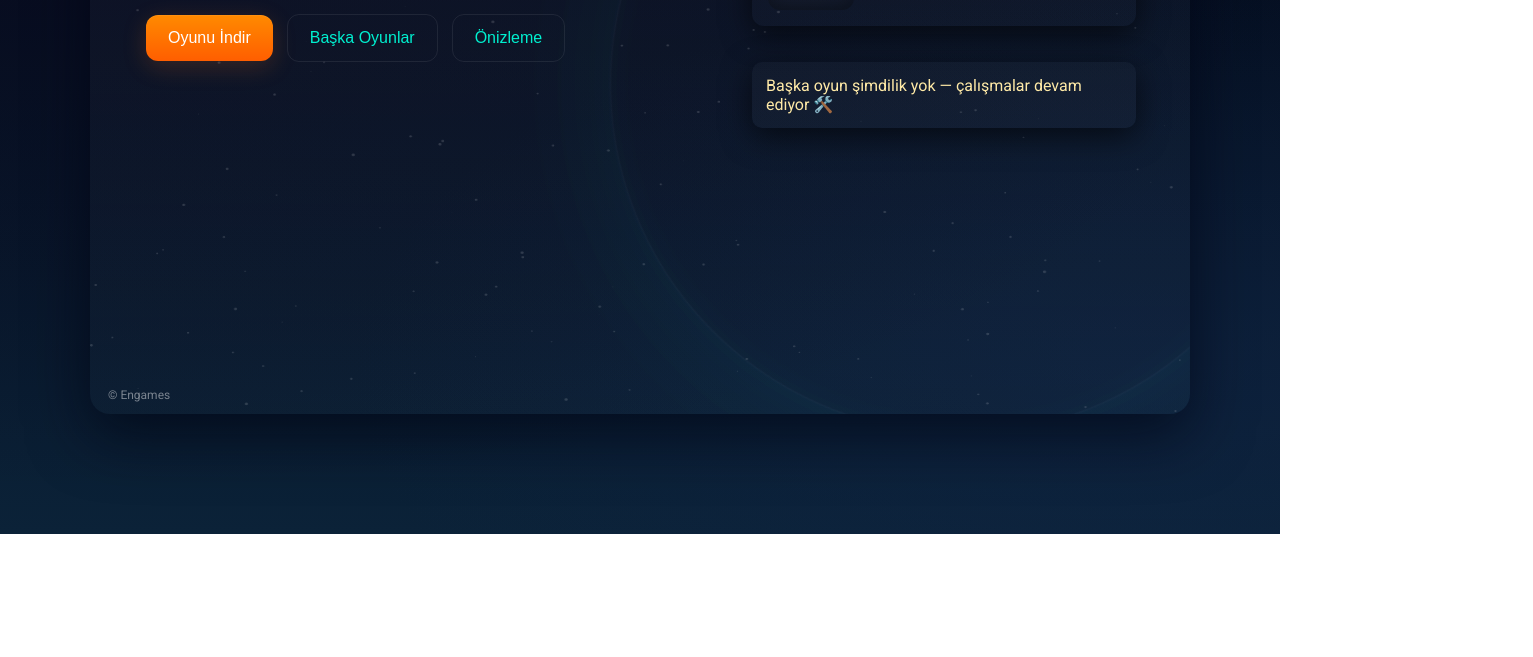
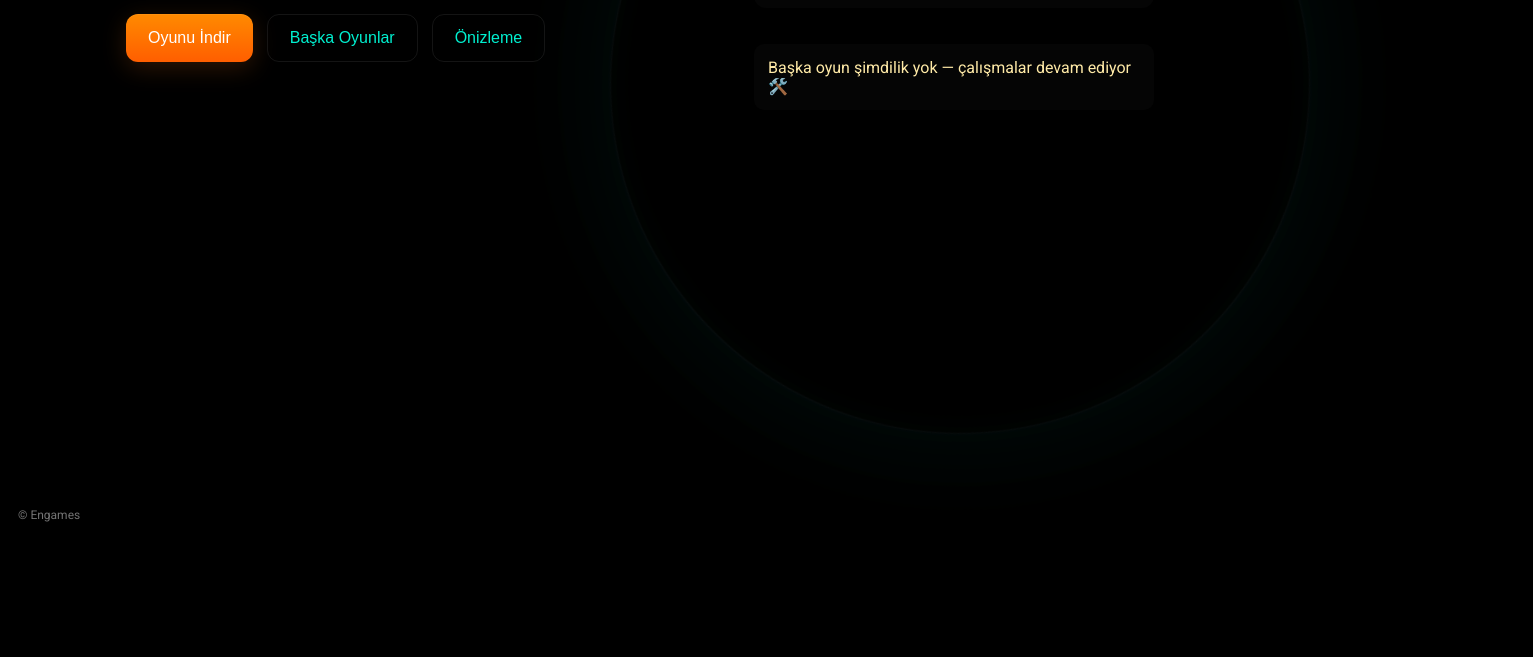
Before and after one commit to ensaryaticiomen-stack/Turtlepy, a plain HTML site: page index.html in a window 1280 px wide. Shown: the part 266-923 px from the top of the page, 1533 px wide, since content can reach past the window. Before the commit the page ends 800 px from the top, so only its background shows below. Drawn offline with Linux system fonts and the light colour scheme.

Commit message:
index.html

```diff
--- a/index.html
+++ b/index.html
@@ -1,137 +1,77 @@
 <!DOCTYPE html>
 <html lang="tr">
 <head>
-<meta charset="utf-8" />
-<meta name="viewport" content="width=device-width,initial-scale=1" />
+<meta charset="utf-8">
+<meta name="viewport" content="width=device-width, initial-scale=1">
 <title>Kaplumbağa Oyunu — Engames</title>
-
 <link href="https://fonts.googleapis.com/css2?family=Roboto:wght@400;700&display=swap" rel="stylesheet">
-
 <style>
-  :root{
-    --accent:#00f0d0;
-    --warm:#ff8a00;
-    --bg1:#020617;
-    --bg2:#0b2238;
+  *{box-sizing:border-box;}
+  html, body{
+    height:100%; width:100%; margin:0; padding:0; overflow:hidden;
+    font-family:"Roboto",system-ui,-apple-system,"Segoe UI",Roboto,"Helvetica Neue",Arial;
+    background:black;
+    color:white;
   }
 
-  *{box-sizing:border-box}
-  html,body{height:100%}
-  body{
-    margin:0;
-    font-family: "Roboto", system-ui, -apple-system, "Segoe UI", Roboto, "Helvetica Neue", Arial;
-    background: radial-gradient(1200px 600px at 10% 20%, rgba(10,10,30,0.6), transparent),
-                radial-gradient(800px 400px at 90% 80%, rgba(20,40,80,0.35), transparent),
-                linear-gradient(180deg,var(--bg1),var(--bg2));
-    color:#fff;
-    overflow:hidden;
-    display:flex;
-    align-items:center;
-    justify-content:center;
-    padding:40px;
+  #particleCanvas{
+    position:fixed; top:0; left:0; width:100%; height:100%; z-index:-1; display:block;
   }
 
   .stage{
-    width:min(1100px,96%);
-    max-width:1200px;
-    min-height:560px;
-    border-radius:20px;
-    background: linear-gradient(180deg, rgba(255,255,255,0.03), rgba(255,255,255,0.01));
-    box-shadow: 0 20px 60px rgba(2,6,20,0.7), inset 0 1px 0 rgba(255,255,255,0.02);
-    position:relative;
-    overflow:hidden;
+    position:absolute; top:50%; left:50%; transform:translate(-50%,-50%);
+    display:grid; grid-template-columns:1fr 400px; gap:28px;
+    width:min(1100px,96%); max-width:1200px; min-height:560px;
+    background: rgba(0,0,0,0.1); border-radius:20px;
     padding:36px;
-    display:grid;
-    grid-template-columns: 1fr 420px;
-    gap:28px;
   }
 
   .left{
-    padding:10px 20px;
-    display:flex;
-    flex-direction:column;
-    gap:18px;
-    align-items:flex-start;
+    display:flex; flex-direction:column; gap:18px; align-items:flex-start;
   }
 
   h1{
-    font-size: clamp(28px, 4vw, 56px);
-    line-height:1;
-    margin:0;
-    letter-spacing: -1px;
-    color: #e6fbff;
-    text-shadow:
-      0 0 8px rgba(0,240,208,0.12),
-      0 0 30px rgba(0,200,180,0.06);
-    transform-style:preserve-3d;
-    perspective:1000px;
-    transition: transform 0.35s ease;
+    font-size:clamp(28px, 4vw, 56px);
+    margin:0; letter-spacing:-1px;
+    color:#e6fbff; text-shadow:0 0 8px rgba(0,240,208,0.12),0 0 30px rgba(0,200,180,0.06);
   }
 
   p.lead{
-    margin:0;
-    color:rgba(255,255,255,0.85);
-    max-width:70%;
+    margin:0; color:rgba(255,255,255,0.85); max-width:70%;
   }
 
   .actions{
-    display:flex;
-    gap:14px;
-    align-items:center;
-    margin-top:8px;
+    display:flex; gap:14px; margin-top:8px;
   }
 
   .btn{
-    display:inline-flex;
-    align-items:center;
-    gap:12px;
-    background:linear-gradient(180deg,var(--warm),#ff5e00);
-    color:white;
-    border:none;
-    padding:14px 22px;
-    border-radius:12px;
-    font-size:1rem;
-    cursor:pointer;
-    box-shadow: 0 6px 24px rgba(255,120,30,0.18), 0 1px 0 rgba(255,255,255,0.06) inset;
+    display:inline-flex; align-items:center; gap:12px;
+    background:linear-gradient(180deg,#ff8a00,#ff5e00);
+    color:white; border:none; padding:14px 22px;
+    border-radius:12px; font-size:1rem; cursor:pointer;
+    box-shadow:0 6px 24px rgba(255,120,30,0.18),0 1px 0 rgba(255,255,255,0.06) inset;
+    position:relative; overflow:hidden;
     transition: transform .18s ease, box-shadow .18s ease;
-    position:relative;
-    overflow:hidden;
   }
   .btn::before{
-    content:'';
-    position:absolute;
-    top:0; left:-75%;
-    width:50%; height:100%;
-    background: rgba(255,255,255,0.2);
-    transform:skewX(-25deg);
-    transition:0.5s;
+    content:''; position:absolute; top:0; left:-75%; width:50%; height:100%;
+    background: rgba(255,255,255,0.2); transform:skewX(-25deg); transition:0.5s;
   }
   .btn:hover::before{ left:125%; }
   .btn:hover{ transform: scale(1.05); box-shadow:0 0 30px rgba(255,102,0,1); }
 
   .ghost{
-    background:transparent;
-    border:1px solid rgba(255,255,255,0.08);
-    color:var(--accent);
-    box-shadow:none;
+    background:transparent; border:1px solid rgba(255,255,255,0.08); color:#00f0d0; box-shadow:none;
   }
 
   .right{
-    padding:18px;
-    display:flex;
-    flex-direction:column;
-    gap:14px;
-    align-items:stretch;
+    display:flex; flex-direction:column; gap:14px; align-items:stretch;
   }
 
   .card{
-    background: linear-gradient(180deg, rgba(255,255,255,0.02), rgba(255,255,255,0.01));
-    border-radius:12px;
-    padding:16px;
-    box-shadow: 0 8px 30px rgba(0,0,0,0.6);
-    display:flex;
-    gap:12px;
-    align-items:center;
+    background: rgba(255,255,255,0.02); border-radius:12px;
+    padding:16px; display:flex; gap:12px; align-items:center;
+    box-shadow:0 8px 30px rgba(0,0,0,0.6);
   }
 
   .game-preview{
@@ -142,92 +82,48 @@
     box-shadow: inset 0 -6px 18px rgba(0,0,0,0.35);
   }
 
-  .meta { flex:1;}
   .meta h3{ margin:0 0 6px 0; font-size:1rem }
   .meta p{ margin:0; color:rgba(255,255,255,0.65); font-size:0.9rem }
 
-  .other-games{
-    margin-top:8px;
-    display:grid;
-    gap:10px;
-  }
+  .other-games{ margin-top:8px; display:grid; gap:10px; }
+  .game-card { display:flex; gap:10px; align-items:center; padding:10px; border-radius:10px;
+              background:linear-gradient(180deg, rgba(255,255,255,0.01), transparent);
+              transition: transform .25s ease, box-shadow .25s ease; cursor:pointer; }
+  .game-card:hover{ transform: translateY(-6px); box-shadow:0 14px 40px rgba(0,0,0,0.6); }
 
-  .game-card {
-    display:flex; gap:10px; align-items:center;
-    padding:10px; border-radius:10px;
-    background:linear-gradient(180deg, rgba(255,255,255,0.01), transparent);
-    transition: transform .25s ease, box-shadow .25s ease;
-    cursor:pointer;
-  }
-  .game-card:hover{ transform: translateY(-6px); box-shadow:0 14px 40px rgba(0,0,0,0.6); }
-  .game-thumb{ width:56px; height:56px; border-radius:8px; display:flex; align-items:center; justify-content:center; font-weight:700;}
+  .no-games { padding:14px; border-radius:10px; background:rgba(255,255,255,0.02);
+              color: #ffeaa7; font-weight:500; }
 
-  .no-games {
-    padding:14px; border-radius:10px; background:rgba(255,255,255,0.02);
-    color: #ffeaa7; font-weight:500;
-  }
-
-  .galaxy {
-    position:absolute;
-    right:-120px; top:-120px;
-    width:700px; height:700px;
-    pointer-events:none;
-    transform: rotate(10deg);
-    mix-blend-mode: screen;
-    opacity:0.55;
-  }
-  .ring {
-    position:absolute; inset:0; border-radius:50%;
-    border:1px solid rgba(0,200,180,0.08);
-    box-shadow: 0 0 120px rgba(0,200,180,0.06), inset 0 0 40px rgba(0,240,208,0.02);
-    animation: spin 40s linear infinite;
-  }
+  .galaxy { position:absolute; right:-120px; top:-120px; width:700px; height:700px;
+            pointer-events:none; transform: rotate(10deg); mix-blend-mode: screen; opacity:0.55; }
+  .ring { position:absolute; inset:0; border-radius:50%; border:1px solid rgba(0,200,180,0.08);
+          box-shadow: 0 0 120px rgba(0,200,180,0.06), inset 0 0 40px rgba(0,240,208,0.02);
+          animation: spin 40s linear infinite; }
   .ring.r2{ transform: scale(0.75); animation-duration:60s; opacity:0.9; border-color:rgba(200,150,255,0.06); }
   .ring.r3{ transform: scale(0.5); animation-duration:90s; opacity:0.7; border-color:rgba(255,220,120,0.04); }
   @keyframes spin{ from{transform:rotate(0deg)} to{transform:rotate(360deg)} }
 
-  #particleCanvas{
-    position:absolute; inset:0; width:100%; height:100%; pointer-events:none;
-  }
+  #particleCanvas{ z-index:-1; }
 
-  .burst {
-    position:absolute; width:12px; height:12px; border-radius:50%;
-    background: radial-gradient(circle, #fff, rgba(255,255,255,0.4));
-    pointer-events:none; mix-blend-mode: screen;
-    will-change: transform, opacity;
-  }
-
-  footer{
-    position:absolute; left:18px; bottom:12px; font-size:12px; color:rgba(255,255,255,0.45);
-  }
+  footer{ position:absolute; left:18px; bottom:12px; font-size:12px; color:rgba(255,255,255,0.45); }
 
   @media (max-width:920px){
     .stage{ grid-template-columns: 1fr; padding:20px; min-height:640px }
     .right{ order: -1 }
-    .galaxy{ display:none }
-    .left p.lead{ max-width:100% }
   }
-
 </style>
 </head>
 <body>
 
-<div class="stage" id="stage">
+<canvas id="particleCanvas"></canvas>
 
-  <canvas id="particleCanvas"></canvas>
-
-  <div class="galaxy" aria-hidden="true">
-    <div class="ring r1"></div>
-    <div class="ring r2"></div>
-    <div class="ring r3"></div>
-  </div>
-
+<div class="stage">
   <div class="left">
-    <h1 id="title">Kaplumbağa Oyunu</h1>
+    <h1>Kaplumbağa Oyunu</h1>
     <p class="lead">Oyun paketini indir, çalıştır ve keyfini çıkar.</p>
 
     <div class="actions">
-      <button class="btn btn-primary btn-download btn" id="downloadBtn">Oyunu İndir</button>
+      <button class="btn" id="downloadBtn">Oyunu İndir</button>
       <button class="btn ghost" id="otherGamesBtn">Başka Oyunlar</button>
       <button class="btn ghost" id="previewBtn">Önizleme</button>
     </div>
@@ -248,53 +144,75 @@
     <div class="card no-games" id="noGamesMsg">Başka oyun şimdilik yok — çalışmalar devam ediyor 🛠️</div>
   </div>
 
-  <footer>© Engames</footer>
+  <div class="galaxy" aria-hidden="true">
+    <div class="ring r1"></div>
+    <div class="ring r2"></div>
+    <div class="ring r3"></div>
+  </div>
 </div>
 
+<footer>© Engames</footer>
+
 <script src="download.js"></script>
-
 <script>
-/* Particle system & click burst (aynı) */
 const canvas = document.getElementById('particleCanvas');
 const ctx = canvas.getContext('2d');
 let W = canvas.width = window.innerWidth;
 let H = canvas.height = window.innerHeight;
-const particles = [];
-for(let i=0;i<140;i++){particles.push({x:Math.random()*W,y:Math.random()*H,r:Math.random()*1.6+0.4,vx:(Math.random()-0.5)*0.25,vy:(Math.random()-0.5)*0.25,life:Math.random()*100+100});}
-function resize(){ W=canvas.width=window.innerWidth; H=canvas.height=window.innerHeight; }
-window.addEventListener('resize', resize);
+
+class Particle {
+  constructor(layer){
+    this.layer = layer;
+    this.reset();
+  }
+  reset(){
+    this.x = Math.random()*W;
+    this.y = Math.random()*H;
+    this.r = Math.random()*(1+this.layer*1.5)+0.5;
+    this.vx = (Math.random()-0.5)*(0.1+this.layer*0.1);
+    this.vy = (Math.random()-0.5)*(0.1+this.layer*0.1);
+    this.life = Math.random()*200+100;
+    this.alpha = 0.2 + this.layer*0.2;
+  }
+  update(){
+    this.x += this.vx;
+    this.y += this.vy;
+    this.life--;
+    if(this.x<-50)this.x=W+50;
+    if(this.x>W+50)this.x=-50;
+    if(this.y<-50)this.y=H+50;
+    if(this.y>H+50)this.y=-50;
+    if(this.life<=0)this.reset();
+  }
+  draw(){
+    ctx.beginPath();
+    ctx.arc(this.x,this.y,this.r,0,Math.PI*2);
+    ctx.fillStyle=`rgba(255,255,255,${this.alpha})`;
+    ctx.fill();
+  }
+}
+
+const particles=[];
+for(let l=1;l<=3;l++){
+  let count=l===3?150:250;
+  for(let i=0;i<count;i++){
+    particles.push(new Particle(l));
+  }
+}
+
 function drawParticles(){
   ctx.clearRect(0,0,W,H);
   for(let p of particles){
-    p.x+=p.vx; p.y+=p.vy; p.life--;
-    if(p.x<-20)p.x=W+20;if(p.x>W+20)p.x=-20;
-    if(p.y<-20)p.y=H+20;if(p.y>H+20)p.y=-20;
-    if(p.life<=0){p.x=Math.random()*W; p.y=Math.random()*H; p.life=Math.random()*100+100;}
-    ctx.beginPath();
-    ctx.arc(p.x,p.y,p.r,0,2*Math.PI);
-    ctx.fillStyle='rgba(255,255,255,0.15)';
-    ctx.fill();
+    p.update();
+    p.draw();
   }
   requestAnimationFrame(drawParticles);
 }
 drawParticles();
-
-/* Buttons */
-document.getElementById('downloadBtn').addEventListener('click',()=>{
-  const link = document.createElement('a');
-  link.href = 'Turtle.py';
-  link.download = 'Kaplumbaga_Oyunu.py';
-  link.click();
+window.addEventListener('resize',()=>{
+  W=canvas.width=window.innerWidth;
+  H=canvas.height=window.innerHeight;
 });
-
-document.getElementById('otherGamesBtn').addEventListener('click',()=>{
-  document.getElementById('noGamesMsg').style.display='block';
-});
-
-document.getElementById('previewBtn').addEventListener('click',()=>{
-  document.getElementById('log').textContent='Önizleme başlatıldı...';
-});
-
 </script>
 </body>
 </html>
```
